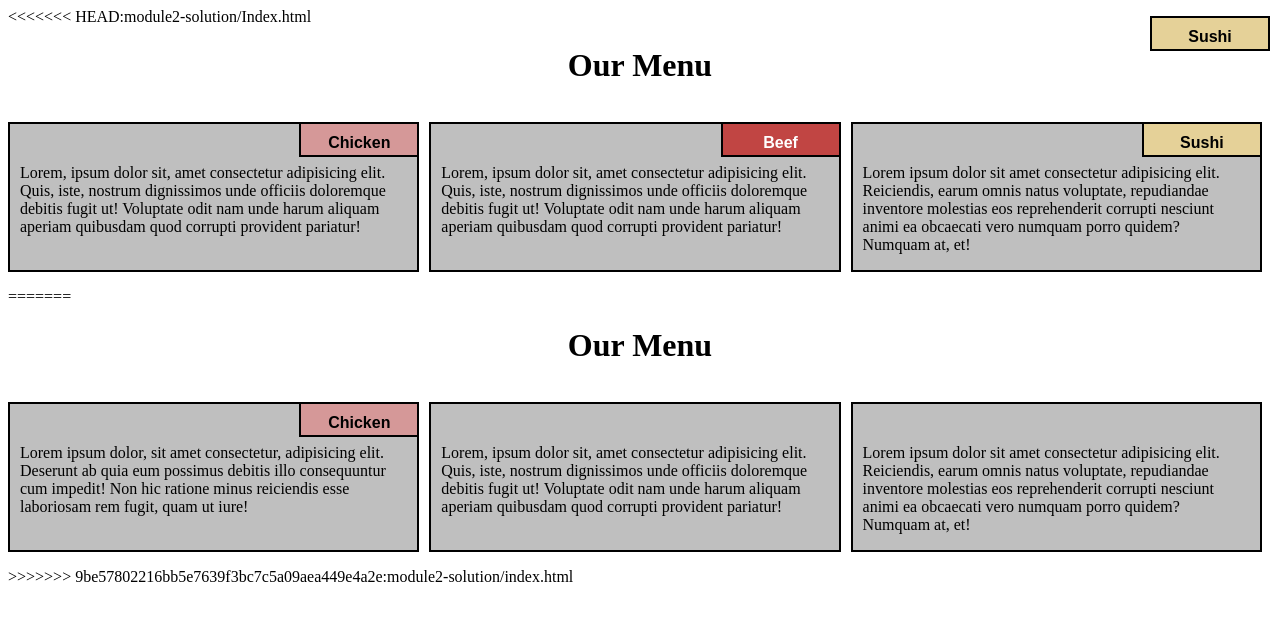
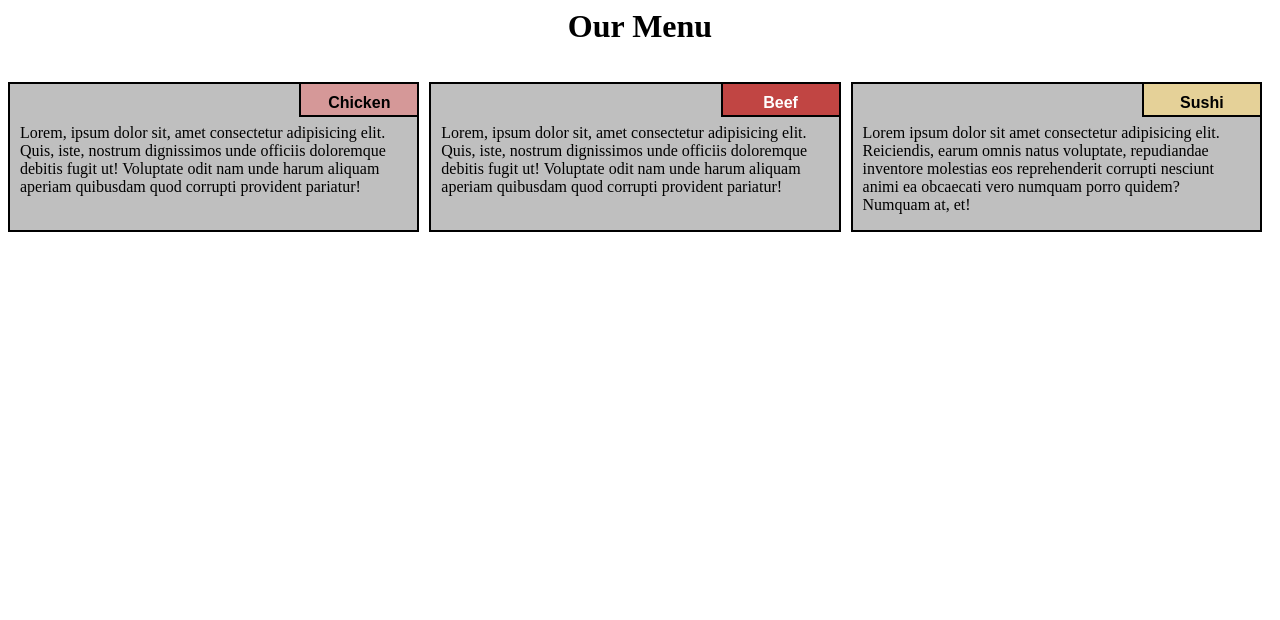
Before and after one commit to AnoshSohail/Coursera-Assignment, a plain HTML site: page module2-solution/index.html in a window 1280 px wide. Drawn offline with Linux system fonts and the light colour scheme.

Commit message:
Update index.html

```diff
--- a/module2-solution/index.html
+++ b/module2-solution/index.html
@@ -1,4 +1,3 @@
-<<<<<<< HEAD:module2-solution/Index.html
 <html>
 <head>
   <meta charset="UTF-8">
@@ -40,41 +39,3 @@
   </div>
 
 </body>
-=======
-<html lang="en">
-<head>
-	<meta charset="UTF-8">
-	<meta name="viewport" content="width=device-width, initial-scale=1.0">
-	 <link rel="stylesheet" href="css/style.css">
-	<title>Responsive Layout</title>
-
-
-
-</head>
-<body>
-	<div class="row">
-	<h1>Our Menu</h1>
-  <div class="col-lg-4 col-md-6 col-sm-12" id="container">
-    <p id="p1">Chicken</p1>
-    <p>Lorem ipsum dolor, sit amet consectetur, adipisicing elit. Deserunt ab quia eum possimus debitis illo consequuntur cum impedit! Non hic ratione minus reiciendis esse laboriosam rem fugit, quam ut iure!</p>
-
-
-  	</div>
-    <p id="p2">Beef</p>
-  <div class="col-lg-4 col-md-6 col-sm-12" id="container"><p>Lorem, ipsum dolor sit, amet consectetur adipisicing elit. Quis, iste, nostrum dignissimos unde officiis doloremque debitis fugit ut! Voluptate odit nam unde harum aliquam aperiam quibusdam quod corrupti provident pariatur!</p>
-
-
-
-  </div>
-  <p  id="p3">Sushi</p>
-  <div class="col-lg-4 col-md-12 col-sm-12" id="container"><p>Lorem ipsum dolor sit amet consectetur adipisicing elit. Reiciendis, earum omnis natus voluptate, repudiandae inventore molestias eos reprehenderit corrupti nesciunt animi ea obcaecati vero numquam porro quidem? Numquam at, et!</p>
-
-
-
-  </div>
-
-	</div>
-
-</body>
->>>>>>> 9be57802216bb5e7639f3bc7c5a09aea449e4a2e:module2-solution/index.html
-</html>
```
